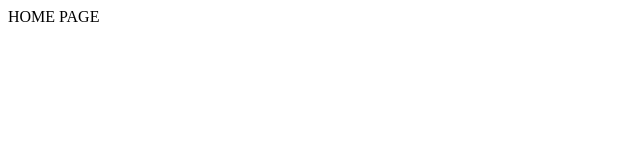
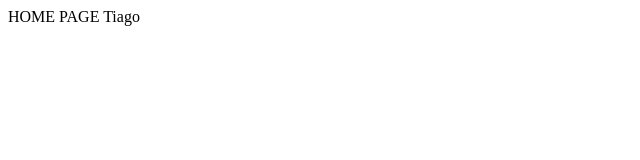
Before and after one commit to pokemon-vgc-project/app, a Vue app: page / in a window 1280 px wide. Shown: the top 160 px of the page, without its empty margins (0-640 px from the left). Built offline with nearby package versions, Linux system fonts and the light colour scheme.

Commit message:
feat(sc-190): add the pinia example

```diff
--- a/src/main.ts
+++ b/src/main.ts
@@ -1,11 +1,15 @@
 import './assets/main.css'
 
 import { createApp } from 'vue'
+import { createPinia } from 'pinia'
+
 import App from './App.vue'
 import router from './router'
 
+const pinia = createPinia()
 const app = createApp(App)
 
+app.use(pinia)
 app.use(router)
 
 app.mount('#app')
--- /dev/null
+++ b/src/stores/user.ts
@@ -0,0 +1,10 @@
+import { defineStore } from "pinia"
+import { computed, ref } from "vue"
+
+export const userStore = defineStore('user', () => {
+    const name = ref('Tiago')
+
+    const userName = computed(() => name)
+
+    return { name, userName }
+})
--- a/src/views/HomeView.vue
+++ b/src/views/HomeView.vue
@@ -1,5 +1,15 @@
 <template>
   <main>
     HOME PAGE
+    {{ userName }}
   </main>
 </template>
+
+<script setup type="ts">
+import { userStore } from '@/stores/user'
+import { computed } from 'vue';
+
+const store = userStore()
+
+const userName = computed(() => store.userName);
+</script>
```
